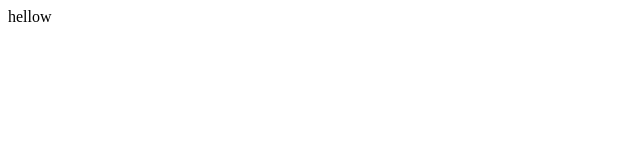
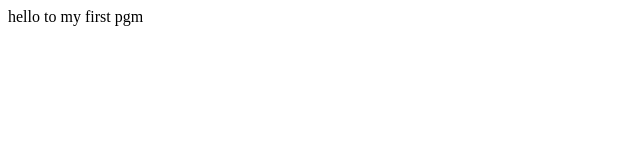
Before and after one commit to Sukirthalakshmanan1/Httpexamples, a plain HTML site: page index.html in a window 1280 px wide. Shown: the whole page, without its empty margins (0-640 px from the left). Drawn offline with Linux system fonts and the light colour scheme.

Commit message:
new line added

```diff
--- a/index.html
+++ b/index.html
@@ -1,4 +1,4 @@
 <html>
 	<head></head>
-	<body>hellow</body>
+	<body>hello to my first pgm</body>
 </html>
```
